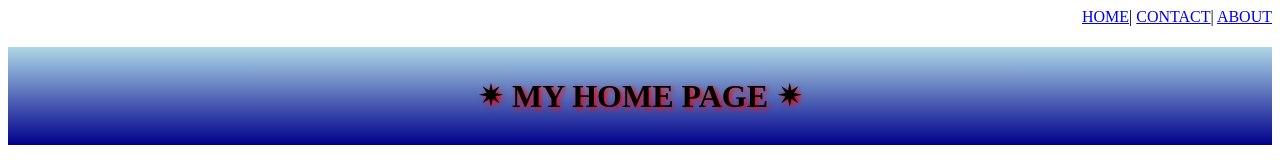
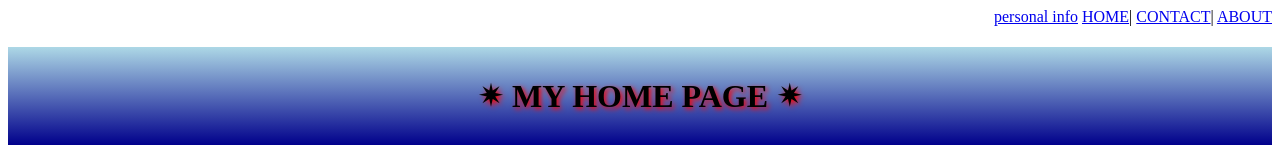
Before and after one commit to dhivyaudhayakumar/samplel, a plain HTML site: page index.html in a window 1280 px wide. Shown: the top 160 px of the page. Drawn offline with Linux system fonts and the light colour scheme.

Commit message:
Update index.html

```diff
--- a/index.html
+++ b/index.html
@@ -46,6 +46,7 @@ table,th,td{
 </head>
 <body>
 <div class="link">
+<a href="C:\Users\window\Desktop\Lab works\Ex3.html">personal info</a>
 <a href="HOME">HOME</a>|
 <a href="CONTACT">CONTACT</a>|
 <a href="ABOUT">ABOUT</a>
```
